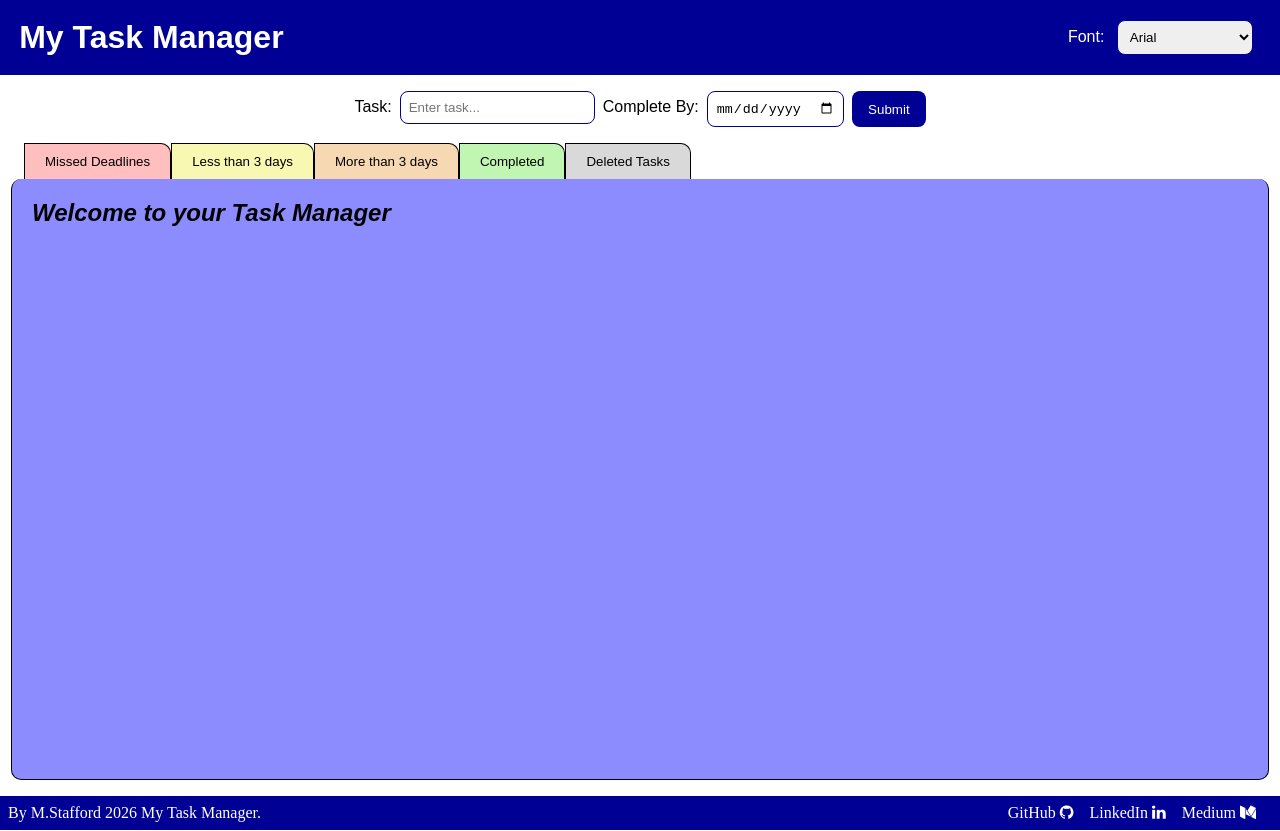
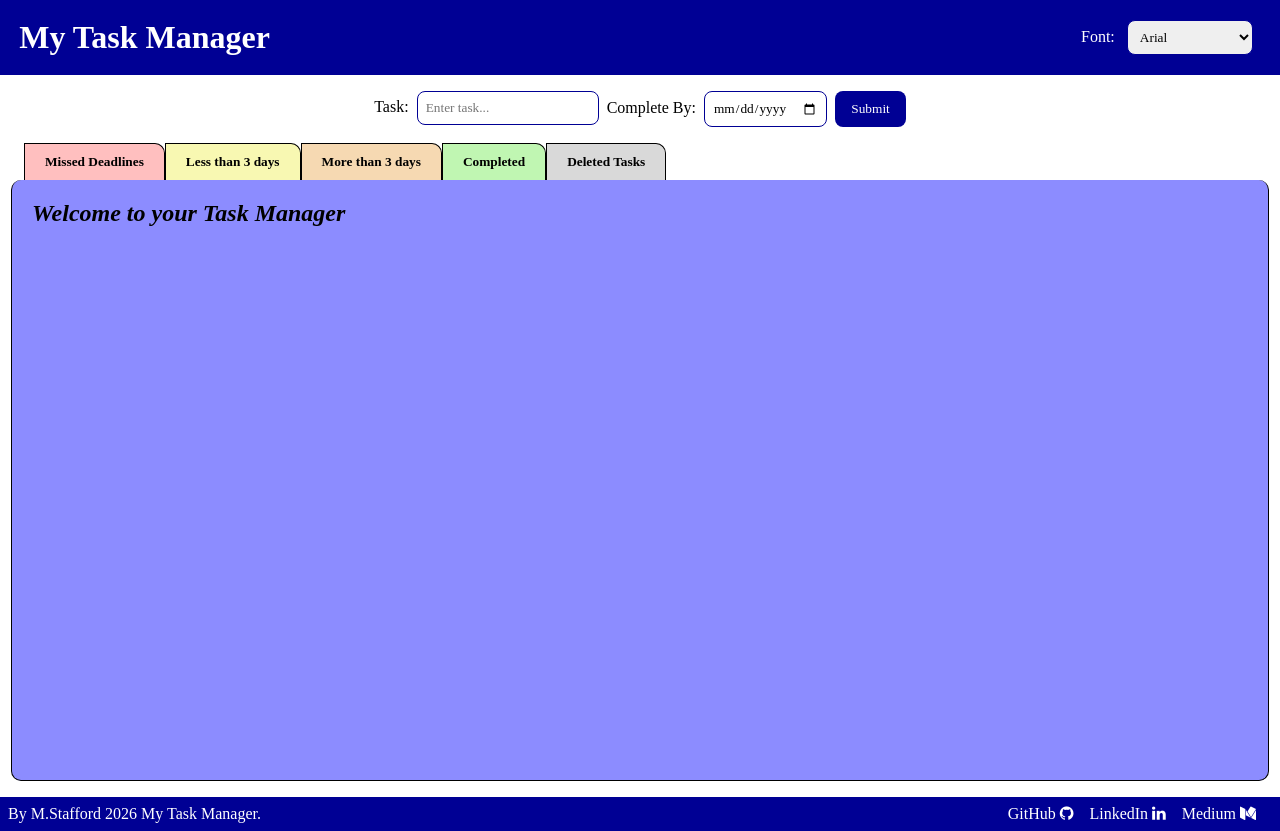
Before and after one commit to mstafford93/Task-Manager, a React (Vite) app in the folder my-react-app/: page / in a window 1280 px wide. Built offline with nearby package versions, Linux system fonts and the light colour scheme.

Commit message:
font change overwites all font styles

```diff
--- a/my-react-app/src/components/Card/Card.css
+++ b/my-react-app/src/components/Card/Card.css
@@ -13,7 +13,6 @@
 }
 
 .card-title {
-  font-family: Arial, Helvetica, sans-serif;
   margin-bottom: 1rem;
   transition: all 1s ease-in-out;
   font-style: oblique;
--- a/my-react-app/src/components/Header/Header.css
+++ b/my-react-app/src/components/Header/Header.css
@@ -2,7 +2,6 @@
     display: flex;
     justify-content: space-between;
     background-color: rgb(0, 0, 148);
-    font-family: Arial, Helvetica, sans-serif;
     color: white;
     align-items: center;
     padding: 1.2rem;
--- a/my-react-app/src/components/Input/Input.css
+++ b/my-react-app/src/components/Input/Input.css
@@ -2,7 +2,6 @@
     display: flex;
     justify-content: center;
     margin: 1rem;
-    font-family: Arial, Helvetica, sans-serif;
 }
 
 .input input {
@@ -10,6 +9,7 @@
     border: 1px solid rgb(0, 0, 148);
     border-radius: 8px;
     margin: 0 0.5rem;
+    font-family: inherit; /*Overrides defualt*/
 }
 
 .input button {
@@ -18,4 +18,5 @@
     color: white;
     border: none;
     border-radius: 8px;
+    font-family: inherit; /*Overrides defualt*/
 }
--- a/my-react-app/src/components/Navigation/Navigation.css
+++ b/my-react-app/src/components/Navigation/Navigation.css
@@ -8,6 +8,8 @@
     border: 1px solid black;
     border-bottom: none;
     border-top-right-radius: 10px;
+    font-family: inherit; /*Button has its own defualt inherit overwrites*/
+    font-weight: bold;
 }
 
 @media (max-width: 750px) {
--- a/my-react-app/src/components/TextChange/TextChange.css
+++ b/my-react-app/src/components/TextChange/TextChange.css
@@ -16,4 +16,5 @@
     border: 1px solid rgb(0, 0, 148);
     border-radius: 8px;
     margin: 0 0.5rem;
+    font-family: inherit; /*Overrides defualt*/
 }
```
